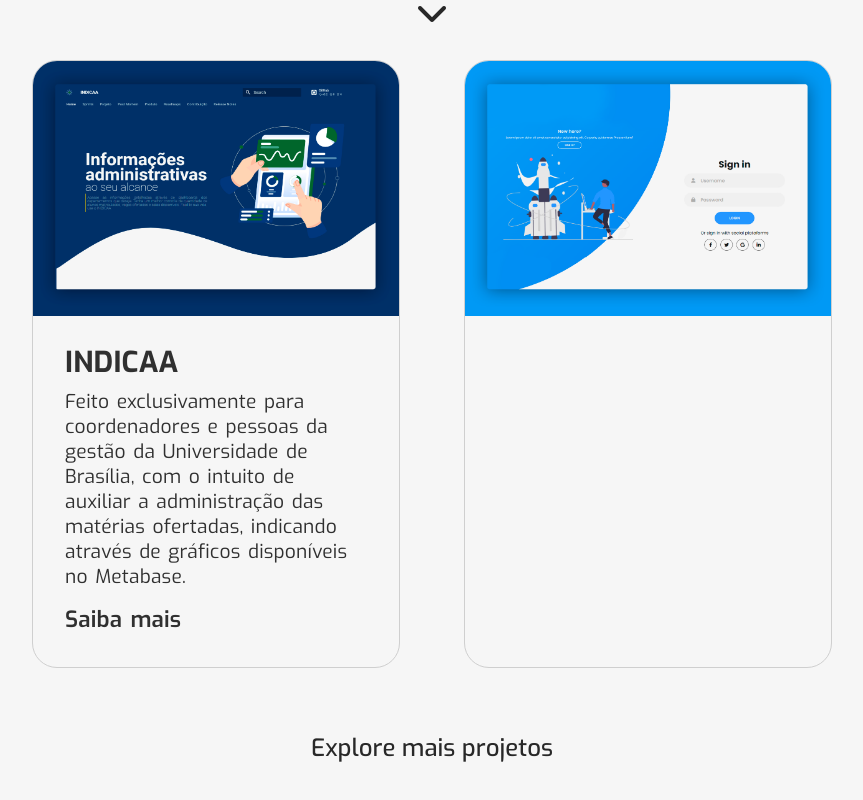
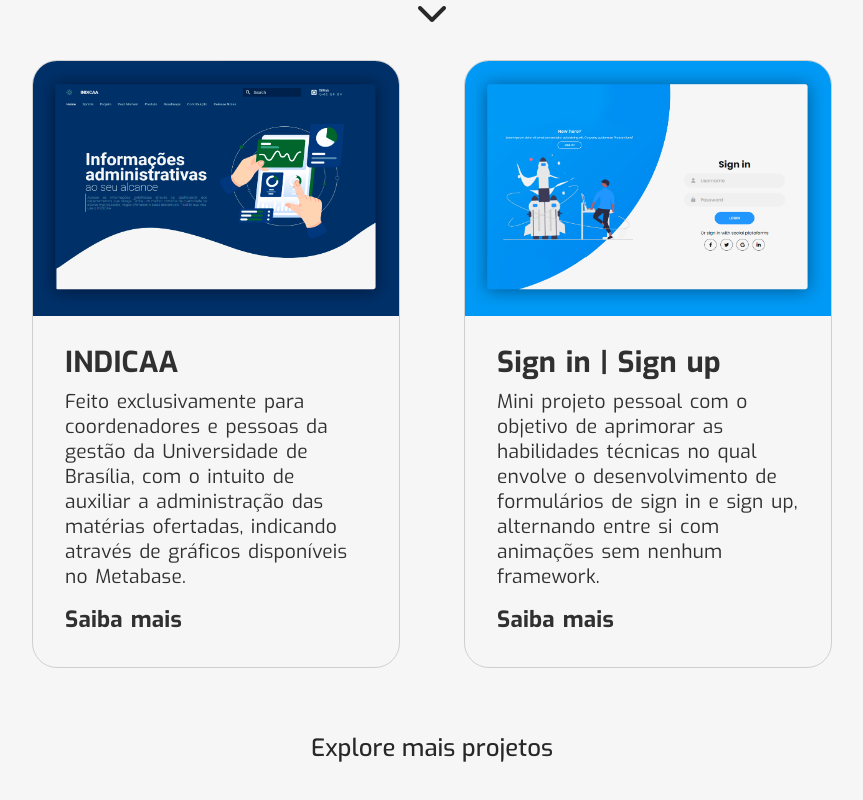
Before and after one commit to guibrbs/Portfolio-OLD, a React (Vite) app: page / in a window 1280 px wide. Shown: the part 830-1630 px from the top of the page, without its empty margins (208-1071 px from the left). Built offline with nearby package versions, Linux system fonts and the light colour scheme.

Commit message:
:rocket: Adding second project description

```diff
--- a/src/components/Projects/index.tsx
+++ b/src/components/Projects/index.tsx
@@ -27,7 +27,11 @@ export default function Projects() {
                     <a href="">
                         <img src={SignIn} alt="image-sign-in" className="imgs"/>
                         <div className="content-project">
-
+                            <h2 className="description-project"><b>Sign in | Sign up</b></h2>
+                            <p className="description-project">Mini projeto pessoal com o objetivo de aprimorar as habilidades técnicas
+                                no qual envolve o desenvolvimento de formulários de sign in e sign up, alternando entre si com animações sem nenhum framework.
+                            </p>
+                            <p className="description-project">Saiba mais</p>
                         </div>
                     </a>
                 </div>
--- a/src/components/Projects/styles.css
+++ b/src/components/Projects/styles.css
@@ -104,6 +104,7 @@
 
 h2.description-project{
     font-size: 1.8rem;
+    font-weight: 700;
 }
 
 p.description-project{
@@ -114,6 +115,6 @@ p.description-project{
 
 p.description-project:last-child{
     padding-top: 1rem;
-    font-weight: 600;
+    font-weight: 700;
     font-size: 1.4rem;
 }
```
